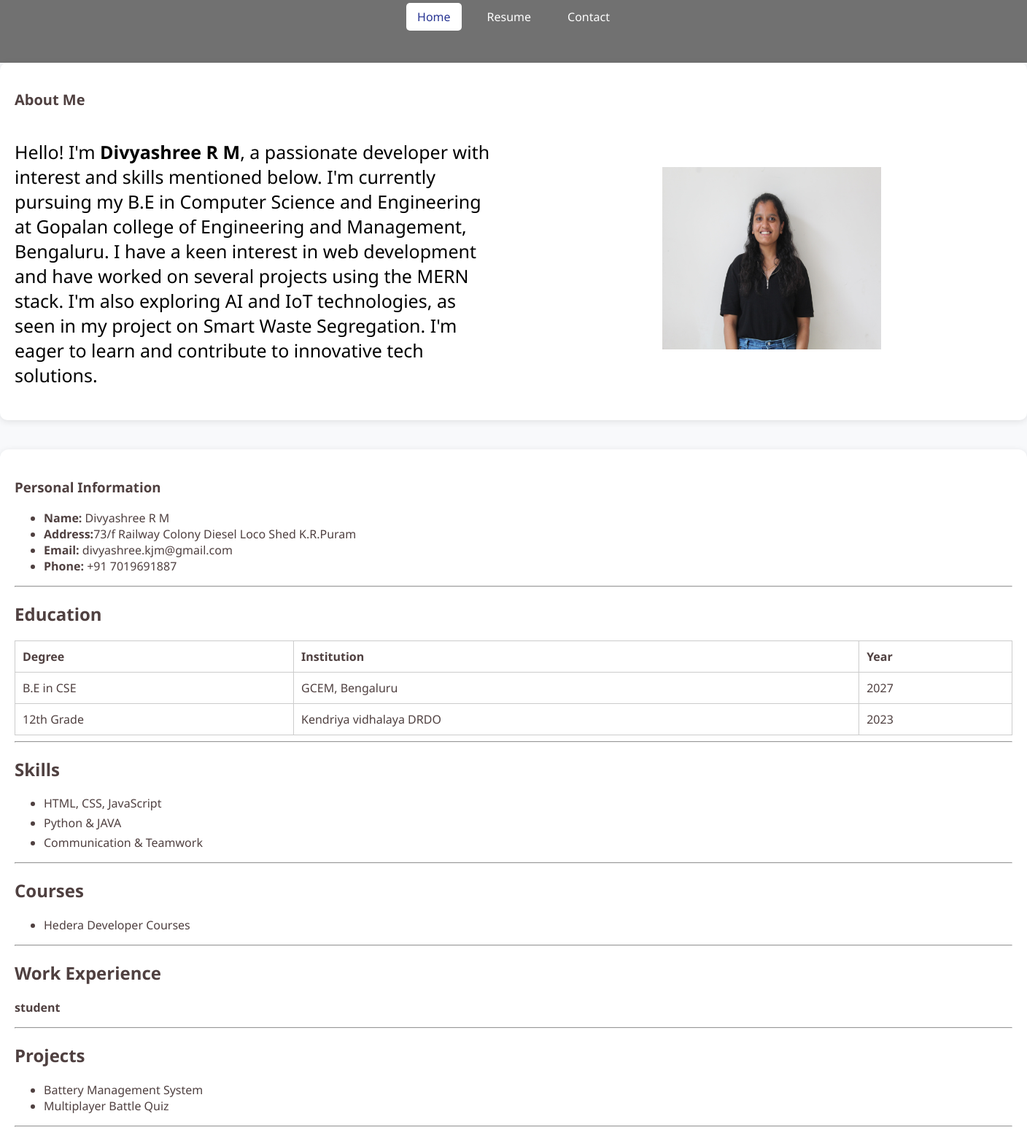
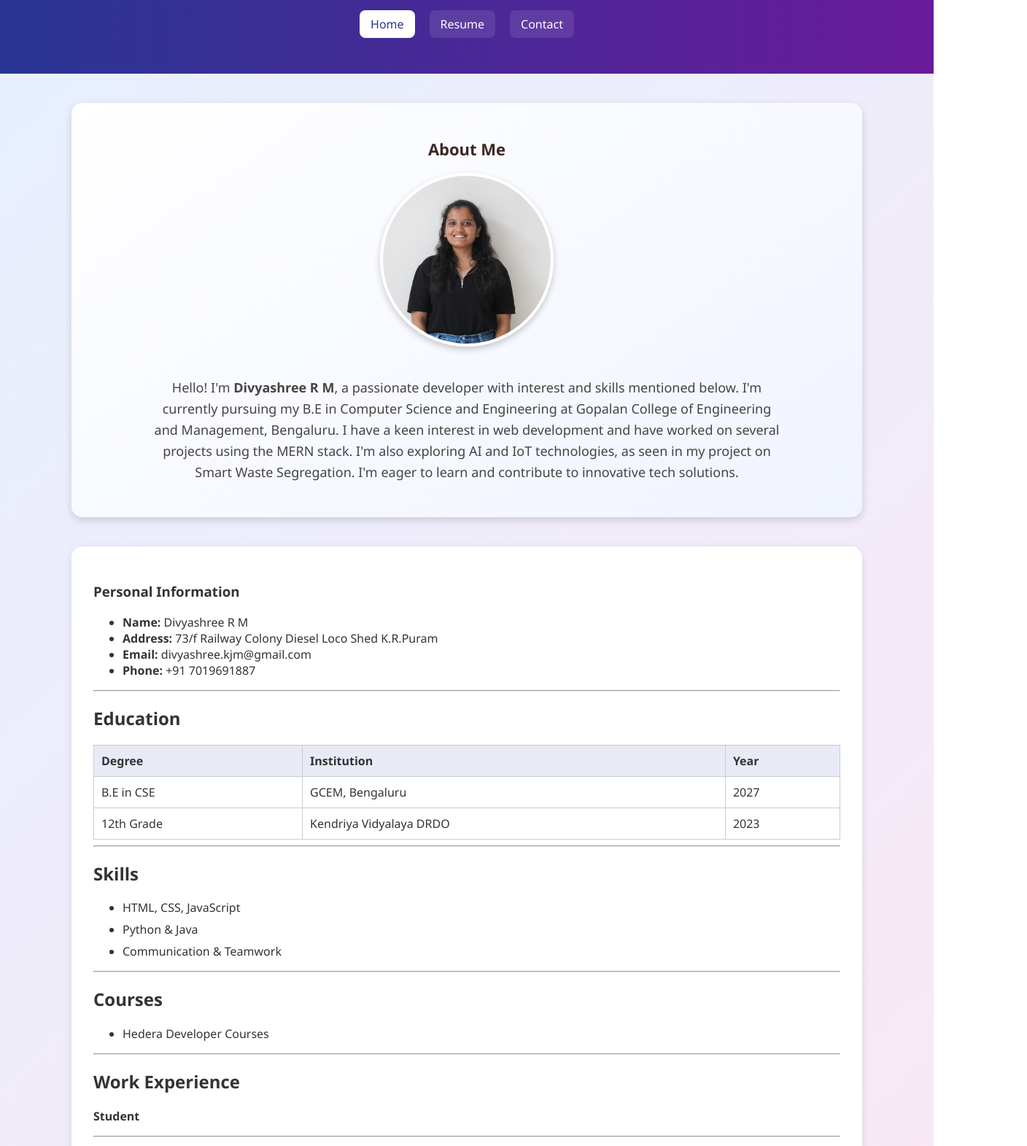
Before and after one commit to Divyashreerm/Resume, a plain HTML site: page index.html in a window 1280 px wide. Shown: the part 105-1676 px from the top of the page at 73% size, 1408 px wide, since content can reach past the window. Drawn offline with Linux system fonts and the light colour scheme.

Commit message:
Add files via upload

```diff
--- a/index.html
+++ b/index.html
@@ -9,34 +9,28 @@
         body {
             font-family: 'Segoe UI', sans-serif;
             margin: 0;
-            background: #f8f9fb;
-            color: #4f4040;
-            width: 110%;
+            background: linear-gradient(135deg, #e6f0ff, #ffe6f2);
+            color: #333;
         }
 
         header {
-            background: #717171;
+            background: linear-gradient(90deg, #283593, #6a1b9a);
             color: white;
             text-align: center;
-            ;
-            padding: 20px;
+            padding: 25px 10px;
         }
 
         .size {
-            font-size: 30px;
+            font-size: 32px;
             font-weight: 900;
             color: #ffffff;
         }
 
-        .intro-image {
-            font-size: 25px;
-            font-weight: 350;
-            color: #000000;
-        }
-
         .width {
-            font-size: 20px;
+            font-size: 22px;
             font-weight: 700;
+            color: #3e2723;
+            text-align: center;
         }
 
         .nav {
@@ -51,63 +45,65 @@
             color: white;
             text-decoration: none;
             padding: 8px 15px;
-            border-radius: 5px;
+            border-radius: 8px;
+            background: rgba(255, 255, 255, 0.1);
+            transition: 0.3s;
         }
 
         .nav li a:hover,
         .nav li a.active {
-            background: #ffffff;
+            background: #fff;
             color: #283593;
         }
 
         .intro {
-            border-radius: 10px;
-            background-color: white;
-            box-shadow: 0 2px 10px rgba(0, 0, 0, 0.1);
-            margin-bottom: 10px;
-            padding: 20px;
+            border-radius: 15px;
+            background: linear-gradient(145deg, #ffffff, #f0f4ff);
+            box-shadow: 0 4px 12px rgba(0, 0, 0, 0.15);
+            margin: 40px auto;
+            padding: 30px;
+            width: 80%;
+            text-align: center;
+        }
+
+        .intro-image {
+            display: flex;
+            flex-direction: column;
+            align-items: center;
+            gap: 1.5rem;
+        }
+
+        .intro-image img {
+            border-radius: 50%;
+            width: 230px;
+            height: 230px;
+            object-fit: cover;
+            box-shadow: 0 4px 10px rgba(0, 0, 0, 0.2);
+            border: 4px solid #fff;
+        }
+
+        .intro-image p {
+            font-size: 18px;
+            line-height: 1.6;
+            color: #444;
+            width: 85%;
+            text-align: center;
         }
 
         .resume,
         .contact {
             margin: 40px auto;
-            padding: 20px;
-            background: white;
-            border-radius: 12px;
-            box-shadow: 0 2px 10px rgba(0, 0, 0, 0.1);
-        }
-
-        .intro-image {
-            display: grid;
-            grid-template-columns: 1fr 1fr;
-            align-items: center;
-            gap: 3rem;
-        }
-
-        .btn {
-            display: inline-block;
-            padding: 10px 20px;
-            background: #383532;
-            color: white;
-            text-decoration: none;
-            border-radius: 6px;
-            margin-top: 10px;
-            transform: 0.6s ease transition;
-        }
-
-        .btn:hover {
-            background: #c8c1bb;
-        }
-
-        .profile {
-            width: 300px;
-            margin: 0 auto 15px;
+            padding: 30px;
+            background: #fff;
+            border-radius: 15px;
+            box-shadow: 0 3px 12px rgba(0, 0, 0, 0.1);
+            width: 80%;
         }
 
         table {
             width: 100%;
             border-collapse: collapse;
-            margin-top: 10px;
+            margin-top: 15px;
         }
 
         table,
@@ -118,54 +114,59 @@
             text-align: left;
         }
 
+        th {
+            background: #e8eaf6;
+        }
+
         .skills li {
-            margin-bottom: 5px;
+            margin-bottom: 8px;
         }
 
         form {
             display: flex;
             flex-direction: column;
+            align-items: center;
+            gap: 15px;
         }
 
         form input,
         form textarea {
-            margin-bottom: 15px;
-            padding: 10px;
+            width: 80%;
+            padding: 12px;
             border: 1px solid #aaa;
             border-radius: 6px;
+            font-size: 16px;
         }
 
         button {
-            background: #283593;
+            background: linear-gradient(90deg, #283593, #6a1b9a);
             color: white;
             border: none;
-            padding: 10px;
-            border-radius: 6px;
+            padding: 12px 20px;
+            border-radius: 8px;
             cursor: pointer;
+            transition: 0.3s;
         }
 
         button:hover {
-            background: #1a237e;
+            background: linear-gradient(90deg, #1a237e, #4a148c);
+            transform: scale(1.05);
         }
 
         footer {
             text-align: center;
             padding: 15px;
-            margin-left: -40px;
-            margin-top: 10px;
-            background: #919191;
+            margin-top: 20px;
+            background: linear-gradient(90deg, #6a1b9a, #283593);
             color: white;
-            position: relative;
-            bottom: 0;
-            width: 100%;
+            font-weight: 500;
         }
     </style>
 </head>
 
 <body>
     <header>
-        <h1 class="size">Divyashree's Resume</h1>
-        <p class="quote"></p>
+        <h1 class="size">Welcome to Divyashree's Resume</h1>
         <nav>
             <ul class="nav">
                 <li><a href="#index" class="active">Home</a></li>
@@ -174,27 +175,30 @@
             </ul>
         </nav>
     </header>
+
     <main>
-        <section class="intro">
-
+        <section class="intro" id="index">
             <h2 class="width">About Me</h2>
             <div class="intro-image">
-                <p>Hello! I'm <strong>Divyashree R M</strong>, a passionate developer with interest and skills mentioned
+                <img src="Divyashree.jpg" alt="Profile Photo" class="profile">
+                <p>
+                    Hello! I'm <strong>Divyashree R M</strong>, a passionate developer with interest and skills
+                    mentioned
                     below.
-                    I'm currently pursuing my B.E in Computer Science and Engineering at Gopalan college of Engineering
+                    I'm currently pursuing my B.E in Computer Science and Engineering at Gopalan College of Engineering
                     and Management, Bengaluru. I have a keen interest in web development and have worked on several
                     projects using the MERN stack. I'm also exploring AI and IoT technologies, as seen in my project on
                     Smart Waste Segregation. I'm eager to learn and contribute to innovative tech solutions.
                 </p>
-                <img src="Divyashree.jpg" alt="Profile Photo" height="250px" class="profile ">
             </div>
         </section>
+
         <section class="resume" id="resume">
             <section>
                 <h1>Personal Information</h1>
                 <ul>
                     <li><strong>Name:</strong> Divyashree R M</li>
-                    <li><strong>Address:</strong>73/f Railway Colony Diesel Loco Shed K.R.Puram </li>
+                    <li><strong>Address:</strong> 73/f Railway Colony Diesel Loco Shed K.R.Puram</li>
                     <li><strong>Email:</strong> divyashree.kjm@gmail.com</li>
                     <li><strong>Phone:</strong> +91 7019691887</li>
                 </ul>
@@ -216,7 +220,7 @@
                     </tr>
                     <tr>
                         <td>12th Grade</td>
-                        <td>Kendriya vidhalaya DRDO</td>
+                        <td>Kendriya Vidyalaya DRDO</td>
                         <td>2023</td>
                     </tr>
                 </table>
@@ -227,11 +231,11 @@
                 <h2>Skills</h2>
                 <ul class="skills">
                     <li>HTML, CSS, JavaScript</li>
-                    <li>Python & JAVA</li>
+                    <li>Python & Java</li>
                     <li>Communication & Teamwork</li>
                 </ul>
                 <hr>
-                <section>
+
                 <section>
                     <h2>Courses</h2>
                     <ul class="courses">
@@ -239,12 +243,14 @@
                     </ul>
                     <hr>
                 </section>
+
+                <section>
                     <h2>Work Experience</h2>
-                    <p><strong>student</strong> </p>
+                    <p><strong>Student</strong></p>
                     <hr>
                 </section>
+
                 <section>
-
                     <h2>Projects</h2>
                     <ul>
                         <li>Battery Management System</li>
@@ -252,12 +258,16 @@
                     </ul>
                     <hr>
                 </section>
+
                 <section>
                     <h2>Hackathons and Competitions</h2>
                     <ul>
-                        <li>SIH Internal Hackathon </li>
+                        <li>SIH Internal Hackathon</li>
                     </ul>
-                    <section>
+                </section>
+            </section>
+        </section>
+
         <main class="contact" id="contact">
             <h2>Contact</h2><br>
             <form id="contactForm">
@@ -276,7 +286,8 @@
                 <button type="submit">Send Message</button>
             </form>
         </main>
-                    </section>
+    </main>
+
     <footer>
         <p>&copy; 2025 Divyashree. All rights reserved.</p>
     </footer>
@@ -304,9 +315,7 @@
             alert("Message sent successfully!");
             this.reset();
         });
-
     </script>
-
 </body>
 
 </html>
```
Lines whose indentation alone changed are shown as unchanged.
